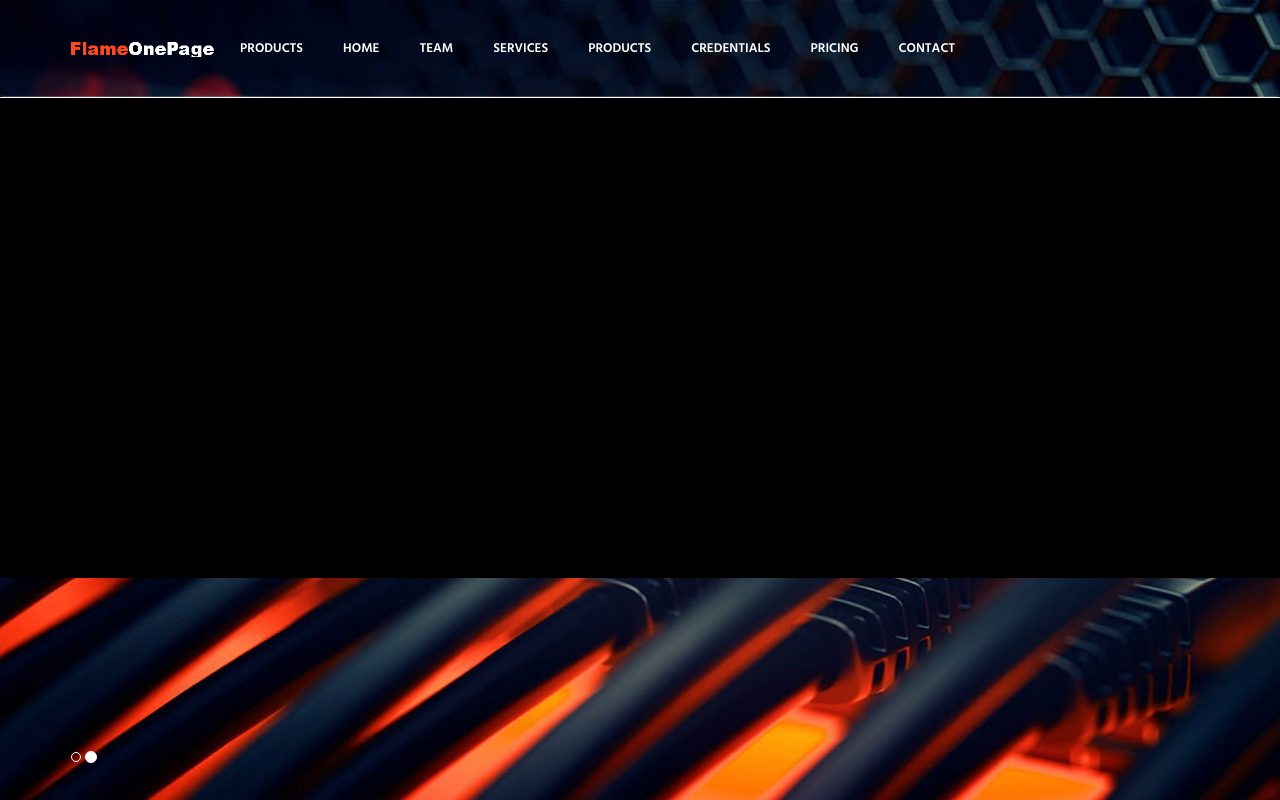
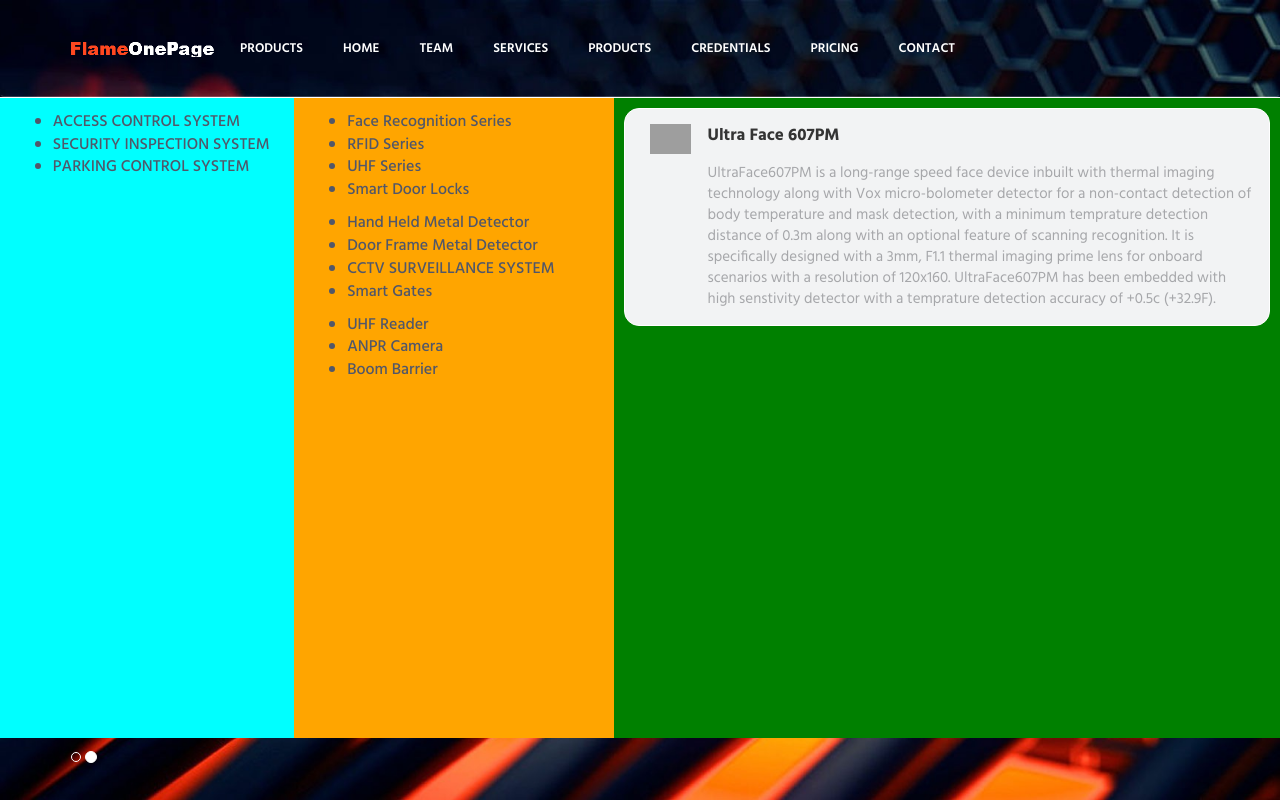
Before and after one commit to Hiteshgautam01/TechnoIDS, a website: page index.html in a window 1280 px wide. Shown: the top 800 px of the page. Drawn offline with Linux system fonts and the light colour scheme; grey boxes are pictures that could not be loaded.

Commit message:
v2.0.0 DESIGNING THE FLEXIBLE SUB-MENU

```diff
--- a/index.html
+++ b/index.html
@@ -82,7 +82,7 @@
 
             <div class="menu-container">
               <ul class="nav navbar-nav navbar-dark navbar-nav-left">
-                <li class="js_nav-item nav-item dropdown">
+                <li id="products" class="js_nav-item nav-item dropdown">
                   <a class="nav-item-child nav-item-hover" href="#body">
                     Products
                   </a>
@@ -126,10 +126,58 @@
           </div>
         </div>
       </nav>
-      <div class="nav-item-container">
-        <div class="nav-item__category"></div>
-        <div class="nav-item__category-sub"></div>
-        <div class="nav-item__category-sub-details"></div>
+      <div class="nav-item-container" aria-labelledby="navbarDropdown">
+        <div class="nav-item__category">
+          <ul class="list-category">
+            <li class="list-category-item">ACCESS CONTROL SYSTEM</li>
+            <li class="list-category-item">SECURITY INSPECTION SYSTEM</li>
+            <li class="list-category-item">PARKING CONTROL SYSTEM</li>
+          </ul>
+        </div>
+        <div class="nav-item__category-sub">
+          <ul class="list-category-sub-1">
+            <li class="list-category-item">Face Recognition Series</li>
+            <li class="list-category-item">RFID Series</li>
+            <li class="list-category-item">UHF Series</li>
+            <li class="list-category-item">Smart Door Locks</li>
+          </ul>
+          <ul class="list-category-sub-2">
+            <li class="list-category-item">Hand Held Metal Detector</li>
+            <li class="list-category-item">Door Frame Metal Detector</li>
+            <li class="list-category-item">CCTV SURVEILLANCE SYSTEM</li>
+            <li class="list-category-item">Smart Gates</li>
+          </ul>
+          <ul class="list-category-sub-2">
+            <li class="list-category-item">UHF Reader</li>
+            <li class="list-category-item">ANPR Camera</li>
+            <li class="list-category-item">Boom Barrier</li>
+          </ul>
+        </div>
+        <div class="nav-item__category-sub-products">
+          <div class="single-product">
+            <div class="single-product__image-box">
+              <img
+                src="https://images.unsplash.com/photo-1505740420928-5e560c06d30e?ixid=MXwxMjA3fDB8MHxwaG90by1wYWdlfHx8fGVufDB8fHw%3D&ixlib=rb-1.2.1&auto=format&fit=crop&w=1500&q=80"
+                alt="Product"
+                class="single-product__image"
+              />
+            </div>
+            <div class="single-product__info">
+              <h4 class="single-product__info-name">Ultra Face 607PM</h4>
+              <p class="single-product__info-description">
+                UltraFace607PM is a long-range speed face device inbuilt with
+                thermal imaging technology along with Vox micro-bolometer
+                detector for a non-contact detection of body temperature and
+                mask detection, with a minimum temprature detection distance of
+                0.3m along with an optional feature of scanning recognition. It
+                is specifically designed with a 3mm, F1.1 thermal imaging prime
+                lens for onboard scenarios with a resolution of 120x160.
+                UltraFace607PM has been embedded with high senstivity detector
+                with a temprature detection accuracy of +0.5c (+32.9F).
+              </p>
+            </div>
+          </div>
+        </div>
       </div>
     </header>
 
--- a/sass/_variables.scss
+++ b/sass/_variables.scss
@@ -9,7 +9,10 @@
 
 // Colors
 $color-base: rgb(253, 135, 31) !default;
+// COLOR WHITE
 $color-white: #fff !default;
+$color-white-dark: #f2f3f4 !default;
+
 $color-heading: #515769;
 $color-subtitle: rgb(166, 167, 170) !default;
 $color-link: #81848f !default;
--- a/sass/components/_navbar-category.scss
+++ b/sass/components/_navbar-category.scss
@@ -1,21 +1,54 @@
 .nav-item-container {
   border-top: 1px solid $color-white;
   display: flex;
-  flex-direction: row;
 
-  background-color: $color-black;
+  background-color: $color-black-secondary;
   width: 100%;
 }
+// ALLT THE  THREE NAV CONTAINERS
 .nav-item {
   &__category {
     background-color: aqua;
-    z-index: 100;
-    height: 60vh;
+    width: 23%;
+    padding: 1%;
+    min-height: 80vh;
   }
   &__category-sub {
     background-color: orange;
+    padding: 1%;
+    width: 25%;
   }
-  &__category-sub-details {
+  &__category-sub-products {
     background-color: green;
+    flex: 1;
   }
 }
+
+// THE SINGLE PRODUCT
+.single-product {
+  margin: 1rem;
+  display: flex;
+  padding: 1.5rem;
+  justify-content: center;
+  border: 1px solid $color-white;
+  border-radius: 15px;
+  background-color: $color-white-dark;
+
+  &__image {
+    width: 90%;
+    margin-right: 2rem;
+    padding: 0 1rem;
+  }
+  &__info {
+    display: flex;
+    flex-direction: column;
+    &-name {
+      font-size: 1.7rem;
+      color: $color-black-secondary;
+    }
+    &-description {
+      font-size: 1.5rem;
+      margin: 0;
+    }
+  }
+}
```
Also changed, not shown: css/layout.css, 1 other file.
